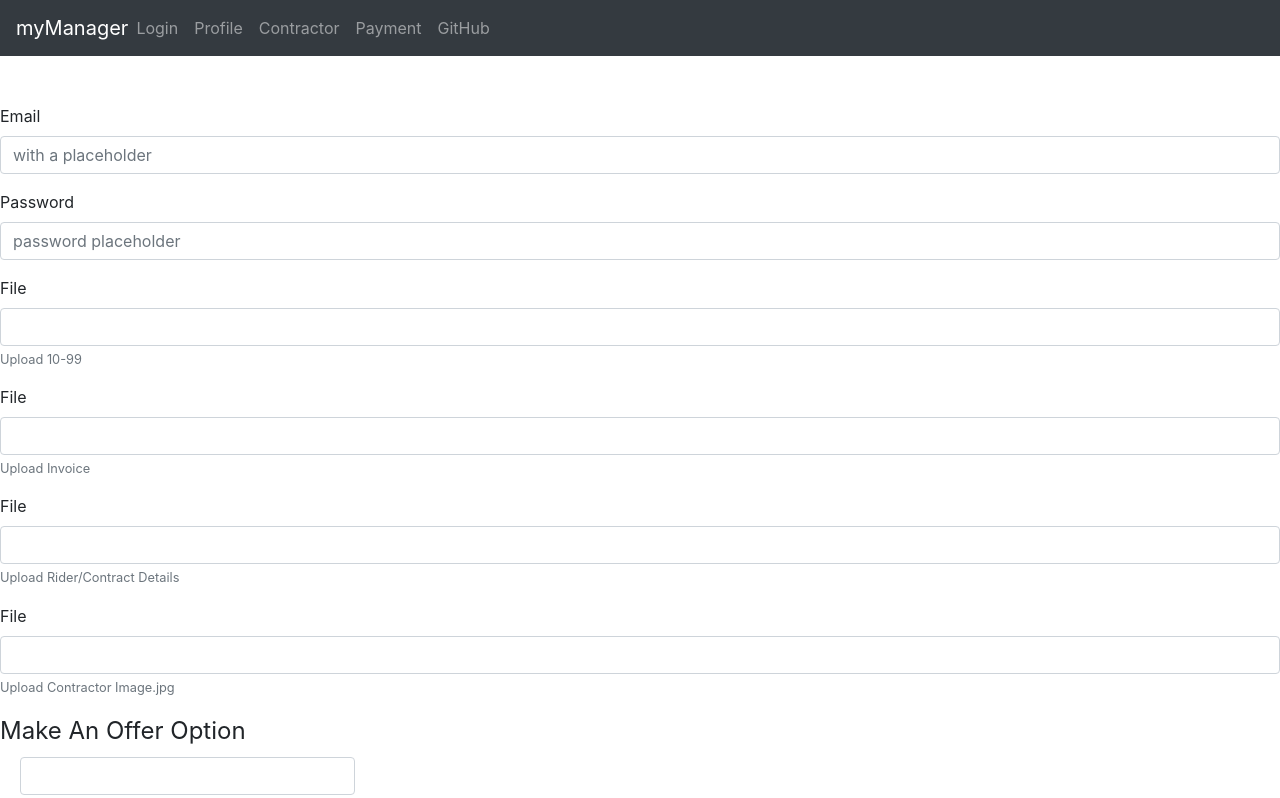
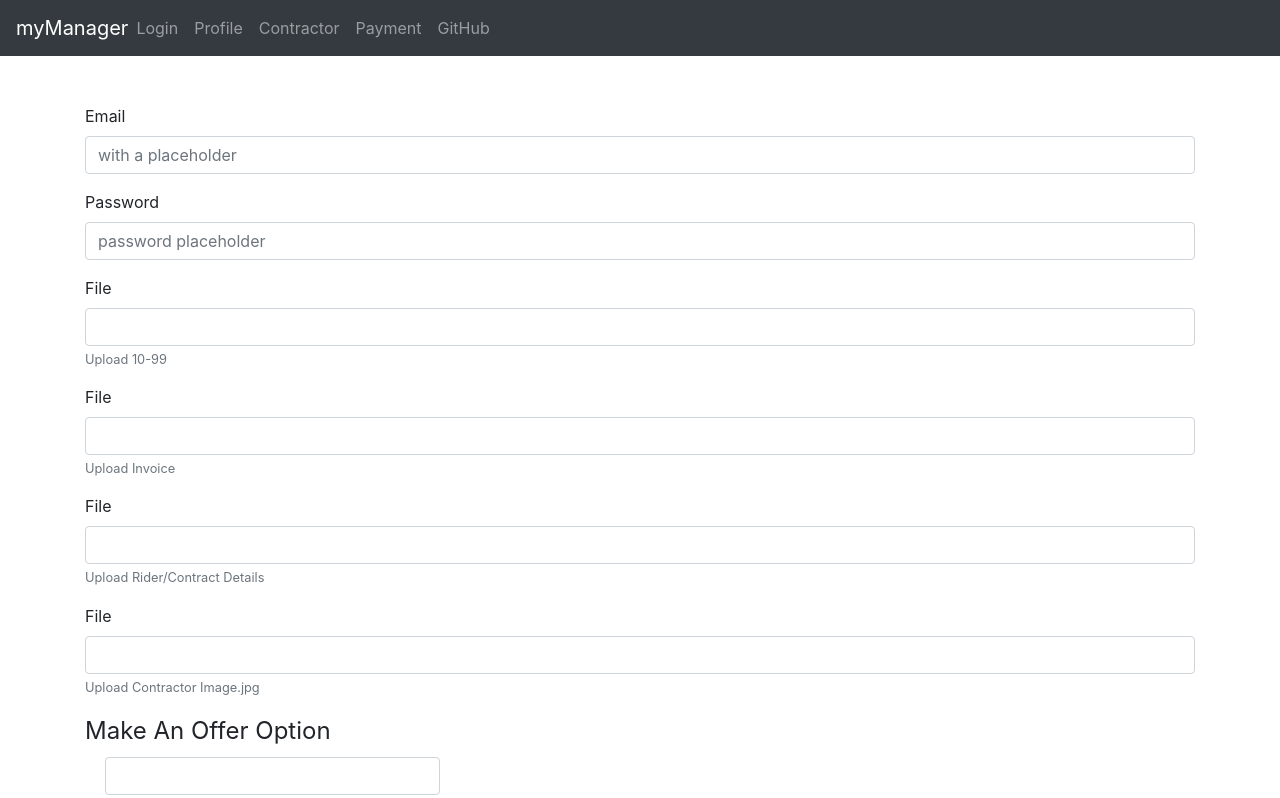
Before and after one commit to morgangarcia/myManager-Pro3, a React (Create React App) app in the folder MyManager/client/: page /profile in a window 1280 px wide. Shown: the top 798 px of the page. Built offline with nearby package versions, Linux system fonts and the light colour scheme.

Commit message:
Profile Container

```diff
--- a/MyManager/client/src/components/Profile.js
+++ b/MyManager/client/src/components/Profile.js
@@ -3,7 +3,7 @@
 import uuid from 'uuid';
 import axios from 'axios';
 import React from 'react';
-import { Button, Form, FormGroup, Label, Input, FormText } from 'reactstrap';
+import { Container, Button, Form, FormGroup, Label, Input, FormText } from 'reactstrap';
 
 class Profile extends React.Component {
     constructor(props) {
@@ -39,7 +39,7 @@ class Profile extends React.Component {
     render() {
 
         return (
-
+            <Container>
                 <Form>
                     <FormGroup>
                         <Label for="exampleEmail">Email</Label>
@@ -147,7 +147,7 @@ class Profile extends React.Component {
                             }
                         }}>Submit</Button>
                 </Form>
-
+            </Container>
 
         );
     }
```
Lines whose indentation alone changed are shown as unchanged.
